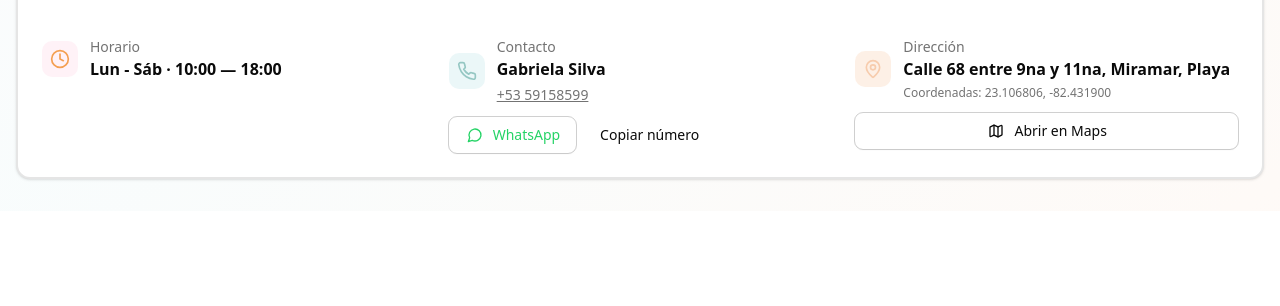
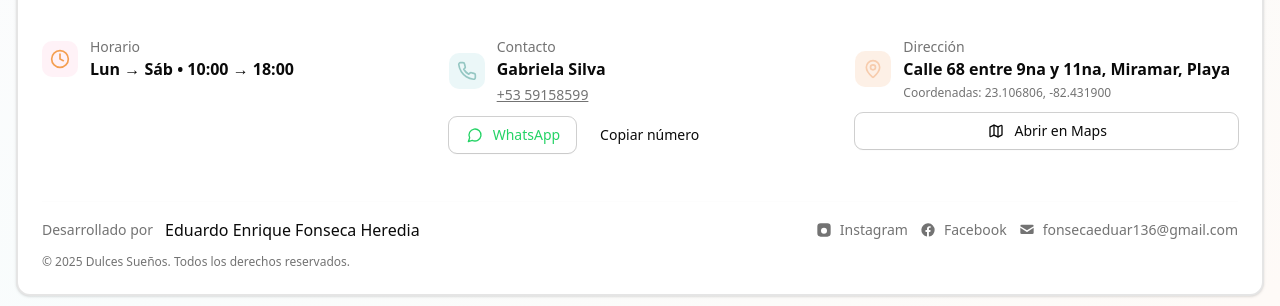
Before and after one commit to eduarfh/dulces-suenos-catalogue, a Next.js app: page / in a window 1280 px wide. Shown: the part 646-952 px from the top of the page. Before the commit the page ends 857 px from the top, so only its background shows below. Built offline with nearby package versions, Linux system fonts and the light colour scheme; no server answers; the database is empty.

Commit message:
store info updated with developer information

```diff
--- a/components/store-info.tsx
+++ b/components/store-info.tsx
@@ -1,6 +1,6 @@
 "use client"
 
-import React, { useEffect, useState } from "react"
+import React, { useEffect, useState, useRef } from "react"
 import { Card, CardContent, CardHeader, CardTitle } from "@/components/ui/card"
 import { Button } from "@/components/ui/button"
 import { Clock, Phone, MapPin, Map } from "lucide-react"
@@ -37,36 +37,35 @@ export default function StoreInfo() {
 
   const buildMapsLink = () => {
     const label = "Dulces Sueños"
-    const q = encodeURIComponent(`${lat},${lng} (${label})`) // helps show marker + label
-    // For Apple, the maps URL scheme supports `maps://?q=lat,lng` or https://maps.apple.com/?ll=
     if (platform === "ios") {
-      // Prefer maps:// scheme for native app; include q so it centers/marks
       return `maps://?q=${encodeURIComponent(`${lat},${lng}`)}`
     }
     if (platform === "android") {
-      // geo URI format with query should open Maps with marker on Android devices
-      return `geo:${lat},${lng}?q=${lat},${lng}(${encodeURIComponent("Dulces Sueños")})`
+      return `geo:${lat},${lng}?q=${lat},${lng}(${encodeURIComponent(label)})`
     }
-    // Desktop / fallback: Google Maps web with query -> shows a pin
     return `https://www.google.com/maps/search/?api=1&query=${lat},${lng}`
   }
 
   const openMaps = () => {
-    const url = buildMapsLink()
-    // Algunos schemes (geo://, maps://) necesitan abrirse con window.location.href en móviles,
-    // pero window.open suele funcionar; hacemos open y además fallback:
-    try {
-      // Intentamos abrir en nueva ventana/pestaña (y para esquemas nativos el navegador lo manejará)
-      const newWindow = window.open(url, "_blank", "noopener,noreferrer")
-      // Si window.open fue bloqueado o devolvió null, redirigimos en la misma pestaña
-      if (!newWindow) {
-        window.location.href = url
-      }
-    } catch {
-      // último recurso
-      window.location.href = url
-    }
+  const url = buildMapsLink()
+
+  try {
+    // Creamos un <a> seguro para forzar que SOLO se abra en una nueva pestaña
+    const a = document.createElement("a")
+    a.href = url
+    a.target = "_blank"
+    a.rel = "noopener noreferrer"
+    // oculto y temporal en DOM para que click() funcione en todos los navegadores
+    a.style.display = "none"
+    document.body.appendChild(a)
+    a.click()
+    a.remove()
+  } catch {
+    // fallback: si algo falla, redirigimos la pestaña actual
+    window.location.href = url
   }
+}
+
 
   const copyToClipboard = async (text: string) => {
     try {
@@ -77,6 +76,30 @@ export default function StoreInfo() {
       alert("No se pudo copiar. Selecciona y copia manualmente.")
     }
   }
+
+  // --- Developer credit UI ---
+  const devName = "Eduardo Enrique Fonseca Heredia"
+  const devWhatsRaw = "5355550301"
+  const devWhatsDisplay = "+53 55550301"
+  const devWhatsLink = `https://wa.me/${devWhatsRaw}?text=${encodeURIComponent("Hola Eduardo, te contacto desde la web.")}`
+  const instagramLink = "https://instagram.com/eduar_fh"
+  const facebookLink = "http://localhost:3000/product/35868274-90b8-4fce-b2b4-609bbe8dc5b2"
+  const mailLink = "mailto:fonsecaeduar136@gmail.com"
+
+  const [showDevContact, setShowDevContact] = useState(false)
+  const devRef = useRef<HTMLDivElement | null>(null)
+
+  // Close popover on outside click
+  useEffect(() => {
+    const handler = (e: MouseEvent) => {
+      if (!devRef.current) return
+      if (!devRef.current.contains(e.target as Node)) {
+        setShowDevContact(false)
+      }
+    }
+    document.addEventListener("click", handler)
+    return () => document.removeEventListener("click", handler)
+  }, [])
 
   return (
     <section className="container mx-auto px-4 py-8">
@@ -94,7 +117,7 @@ export default function StoreInfo() {
               </div>
               <div>
                 <p className="text-sm text-muted-foreground">Horario</p>
-                <p className="font-semibold text-foreground">Lun - Sáb · 10:00 — 18:00</p>
+                <p className="font-semibold text-foreground">Lun → Sáb • 10:00 → 18:00</p>
               </div>
             </div>
           </div>
@@ -171,7 +194,6 @@ export default function StoreInfo() {
                 aria-label="Abrir en la app de mapas"
               >
                 <span className="inline-flex items-center justify-center w-5 h-5 flex-shrink-0">
-                  {/* icono condicional: Apple o mapa genérico */}
                   {platform === "ios" ? (
                     <svg
                       xmlns="http://www.w3.org/2000/svg"
@@ -196,23 +218,95 @@ export default function StoreInfo() {
               </Button>
             </div>
 
-            {/* <div className="mt-2 rounded overflow-hidden border">
-              <iframe
-                title="Mapa de Dulces Sueños"
-                src={mapsEmbedSrc}
-                width="100%"
-                height="220"
-                loading="lazy"
-                className="block"
-                referrerPolicy="no-referrer-when-downgrade"
-              />
-            </div> */}
+            {/* Small note removed iframe + copy button for compactness */}
+          </div>
 
-            {/* <div className="flex justify-end">
-              <Button variant="outline" size="sm" onClick={() => copyToClipboard(`${lat}, ${lng}`)}>
-                Copiar coordenadas
-              </Button>
-            </div> */}
+          {/* Footer / Créditos (single row spanning all columns) */}
+          <div className="col-span-full mt-6 pt-4 border-t border-muted/20">
+            <div className="flex flex-col sm:flex-row items-start sm:items-center justify-between gap-3">
+              <div className="flex items-center gap-3 min-w-0" ref={devRef}>
+                <div className="text-sm text-muted-foreground">Desarrollado por</div>
+
+                {/* Developer name toggles small popover with WhatsApp number */}
+                <button
+                  onClick={() => setShowDevContact((s) => !s)}
+                  aria-expanded={showDevContact}
+                  className="font-medium text-foreground hover:text-foreground/90 underline-offset-2 hover:underline text-left"
+                  title="Contactar al desarrollador"
+                >
+                  {devName}
+                </button>
+
+                {/* Popover: muestra número y link a chat */}
+                {showDevContact && (
+                  <div className="ml-3 mt-2 sm:mt-0 bg-background/90 dark:bg-background rounded-md shadow-lg border px-3 py-2 text-sm flex items-center gap-3">
+                    <span className="text-muted-foreground">WhatsApp:</span>
+                    <a
+                      href={devWhatsLink}
+                      target="_blank"
+                      rel="noreferrer"
+                      className="font-medium text-foreground hover:text-foreground/90 underline"
+                    >
+                      {devWhatsDisplay}
+                    </a>
+                    <button
+                      onClick={() => {
+                        navigator.clipboard?.writeText(devWhatsDisplay)
+                        alert("Número copiado")
+                      }}
+                      className="ml-2 text-xs px-2 py-1 rounded bg-muted/10 hover:bg-muted/20"
+                      aria-label="Copiar número del desarrollador"
+                    >
+                      Copiar
+                    </button>
+                  </div>
+                )}
+              </div>
+
+              <div className="flex items-center gap-3">
+                {/* Instagram */}
+                <a
+                  href={instagramLink}
+                  target="_blank"
+                  rel="noreferrer"
+                  className="inline-flex items-center gap-2 text-sm text-muted-foreground hover:text-foreground transition-colors"
+                >
+                  <svg xmlns="http://www.w3.org/2000/svg" viewBox="0 0 24 24" className="w-4 h-4 flex-shrink-0" fill="currentColor" aria-hidden>
+                    <path d="M7 2h10a5 5 0 015 5v10a5 5 0 01-5 5H7a5 5 0 01-5-5V7a5 5 0 015-5zm5 6.5A4.5 4.5 0 1016.5 13 4.5 4.5 0 0012 8.5zM18.5 6a1 1 0 11-1 1 1 1 0 011-1z" />
+                  </svg>
+                  <span className="hidden sm:inline">Instagram</span>
+                </a>
+
+                {/* Facebook */}
+                <a
+                  href={facebookLink}
+                  target="_blank"
+                  rel="noreferrer"
+                  className="inline-flex items-center gap-2 text-sm text-muted-foreground hover:text-foreground transition-colors"
+                >
+                  <svg xmlns="http://www.w3.org/2000/svg" viewBox="0 0 24 24" className="w-4 h-4 flex-shrink-0" fill="currentColor" aria-hidden>
+                    <path d="M22 12a10 10 0 10-11.5 9.9v-7h-2.3V12h2.3V9.8c0-2.3 1.37-3.6 3.47-3.6.99 0 2.03.18 2.03.18v2.24h-1.15c-1.13 0-1.48.7-1.48 1.42V12h2.52l-.4 2.9h-2.12v7A10 10 0 0022 12z"/>
+                  </svg>
+                  <span className="hidden sm:inline">Facebook</span>
+                </a>
+
+                {/* Email */}
+                <a
+                  href={mailLink}
+                  className="inline-flex items-center gap-2 text-sm text-muted-foreground hover:text-foreground transition-colors"
+                >
+                  <svg xmlns="http://www.w3.org/2000/svg" viewBox="0 0 24 24" className="w-4 h-4 flex-shrink-0" fill="currentColor" aria-hidden>
+                    <path d="M2 6a2 2 0 012-2h16a2 2 0 012 2v.2l-10 6.3-10-6.3V6zm0 2.7v7.3A2 2 0 004 18h16a2 2 0 002-2V8.7l-9.2 5.8a1 1 0 01-1.6 0L2 8.7z"/>
+                  </svg>
+                  <span className="hidden sm:inline">fonsecaeduar136@gmail.com</span>
+                </a>
+              </div>
+            </div>
+
+            {/* Small copyright line */}
+            <div className="mt-3 text-xs text-muted-foreground">
+              © {new Date().getFullYear()} Dulces Sueños. Todos los derechos reservados.
+            </div>
           </div>
         </CardContent>
       </Card>
```
